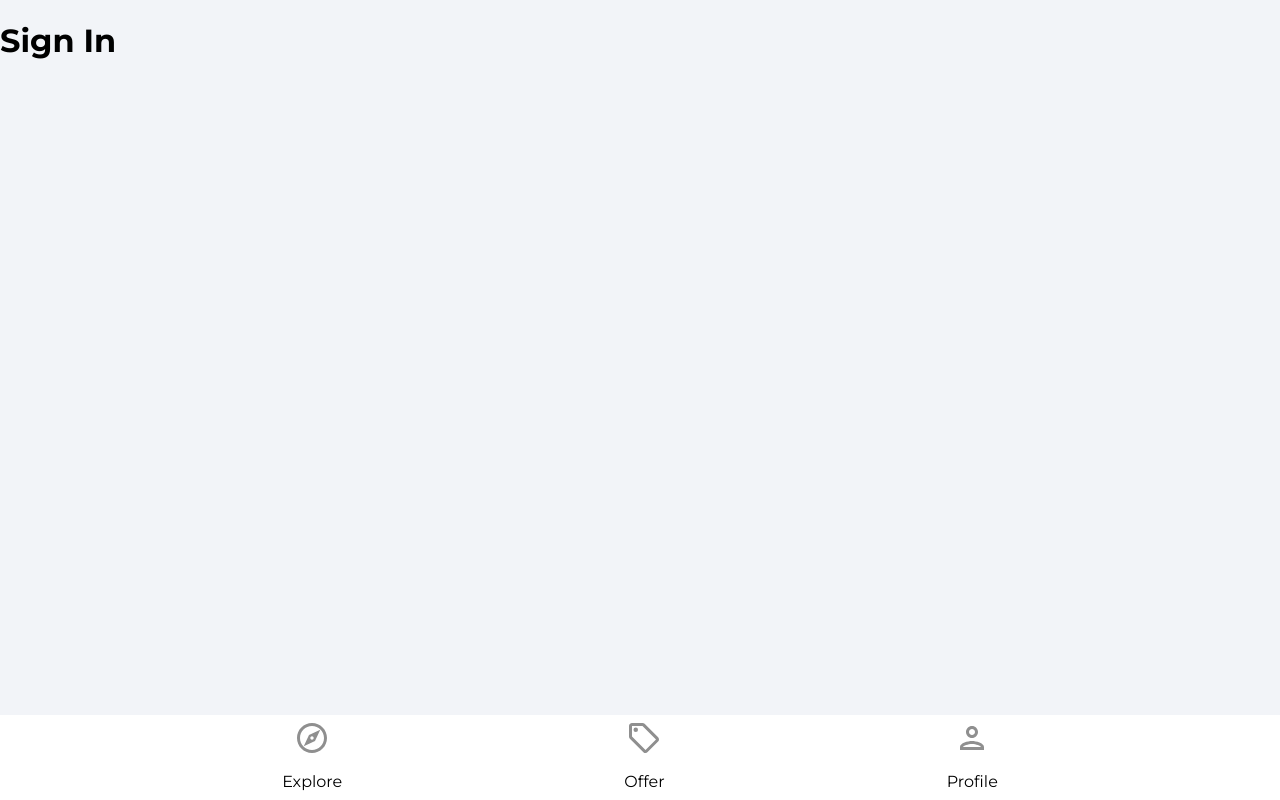
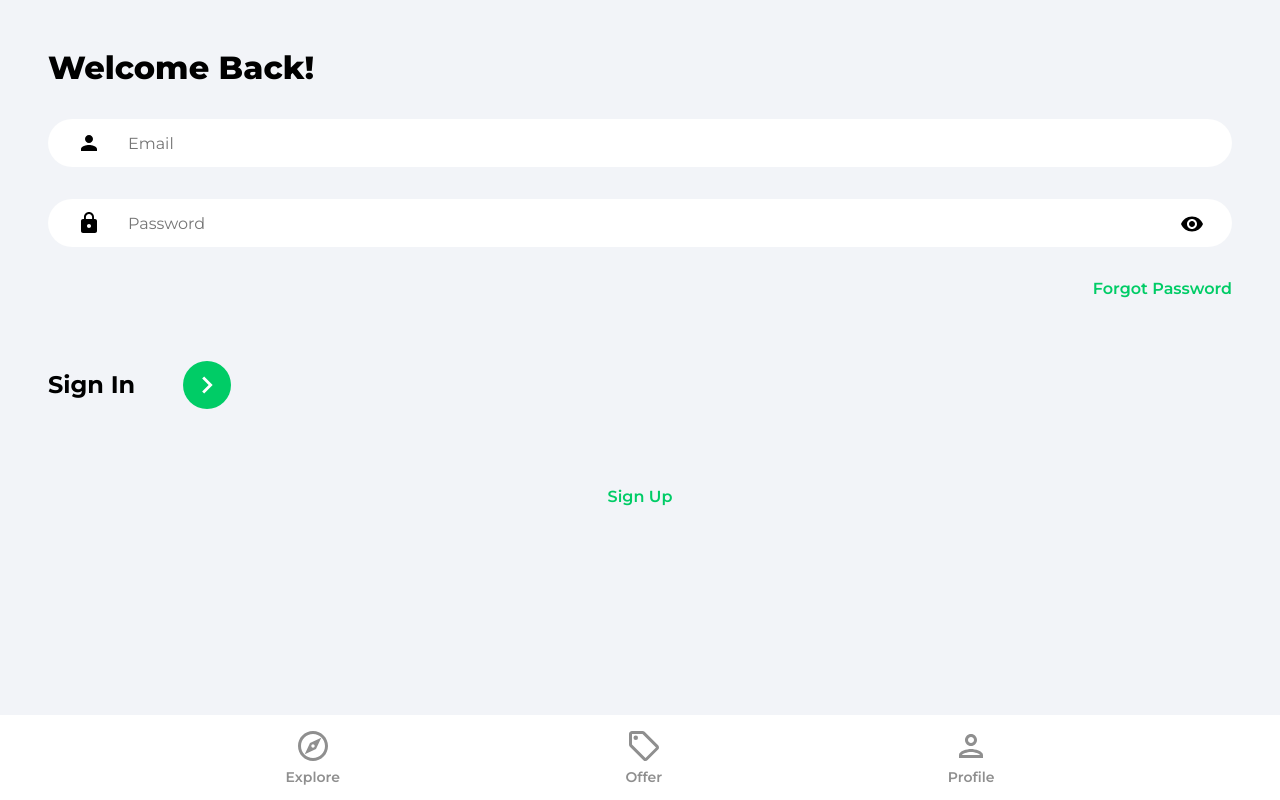
Before and after one commit to brentdoering/house-marketplace-app, a React (Create React App) app: page /sign-in in a window 1280 px wide. Built offline with nearby package versions, Linux system fonts and the light colour scheme.

Commit message:
Created Sign In and Up pages with State

```diff
--- a/src/components/Navbar.jsx
+++ b/src/components/Navbar.jsx
@@ -20,15 +20,15 @@ function Navbar() {
             <ul className="navbarListItems">
                 <li className="navbarListItem" onClick={() => navigate('/')}>
                     <ExploreIcon fill={pathMatchRoute('/') ? '#2c2c2c' : '#8f8f8f'} width='36px' height='36px' />
-                    <p>Explore</p>
+                    <p className={pathMatchRoute('/') ? 'navbarListItemNameActive' : 'navbarListItemName'}>Explore</p>
                 </li>
                 <li className="navbarListItem" onClick={() => navigate('/offers')}>
                     <OfferIcon fill={pathMatchRoute('/offers') ? '#2c2c2c' : '#8f8f8f'} width='36px' height='36px' />
-                    <p>Offer</p>
+                    <p className={pathMatchRoute('/offers') ? 'navbarListItemNameActive' : 'navbarListItemName'}>Offer</p>
                 </li>
                 <li className="navbarListItem" onClick={() => navigate('/profile')}>
                     <PersonOutlineIcon fill={pathMatchRoute('/profile') ? '#2c2c2c' : '#8f8f8f'} width='36px' height='36px' />
-                    <p>Profile</p>
+                    <p className={pathMatchRoute('/profile') ? 'navbarListItemNameActive' : 'navbarListItemName'}>Profile</p>
                 </li>
             </ul>
         </nav>
--- a/src/pages/SignIn.jsx
+++ b/src/pages/SignIn.jsx
@@ -1,8 +1,66 @@
+import {useState} from 'react'
+import {Link, useNavigate} from 'react-router-dom'
+import {ReactComponent as ArrowRightIcon} from '../assets/svg/keyboardArrowRightIcon.svg'
+import visibilityIcon from '../assets/svg/visibilityIcon.svg'
+
 function SignIn() {
+  const [showPassword, setShowPassword] = useState(false)
+  const [formData, setFormData] = useState({
+    email: '',
+    password: ''
+  })
+
+  const {email, password} = formData
+
+  const navigate = useNavigate()
+
+  const onChange = (e) => {
+    setFormData((prevState) => ({
+      ...prevState,
+      [e.target.id]: e.target.value
+    }))
+
+  }
+
+
     return (
-      <div>
-          <h1>Sign In</h1>
+      <>
+      <div className="pageContainer">
+        <header>
+          <p className="pageHeader">
+            Welcome Back!
+          </p>
+        </header>
+        <main>
+          <form>
+            <input type="email" className="emailInput" placeholder="Email" id="email" value={email} onChange={onChange} />
+
+            <div className="passwordInputDiv">
+              <input type={showPassword ? 'text' : 'password'} className="passwordInput" placeholder="Password" id="password" value={password} onChange={onChange}  />
+            <img src={visibilityIcon} alt="Show Password" className="showPassword" onClick={() => setShowPassword((prevState) => !prevState)} />
+            </div>
+
+            <Link to='/forgot-password' className='forgotPasswordLink'>Forgot Password</Link>
+
+            <div className="signInBar">
+              <p className="signInText">
+                Sign In
+              </p>
+              <button className="signInButton">
+                <ArrowRightIcon fill='#ffffff' width='34px' height='34px' />
+              </button>
+            </div>
+          </form>
+
+
+          {/* For Google OAuth Component Later */}
+
+          <Link to='/sign-up' className='registerLink'>
+            Sign Up
+          </Link>
+        </main>
       </div>
+      </>
     )
   }
 
--- a/src/pages/SignUp.jsx
+++ b/src/pages/SignUp.jsx
@@ -1,8 +1,68 @@
+import {useState} from 'react'
+import {Link, useNavigate} from 'react-router-dom'
+import {ReactComponent as ArrowRightIcon} from '../assets/svg/keyboardArrowRightIcon.svg'
+import visibilityIcon from '../assets/svg/visibilityIcon.svg'
+
 function SignUp() {
+  const [showPassword, setShowPassword] = useState(false)
+  const [formData, setFormData] = useState({
+    name: '',
+    email: '',
+    password: ''
+  })
+
+  const {name, email, password} = formData
+
+  const navigate = useNavigate()
+
+  const onChange = (e) => {
+    setFormData((prevState) => ({
+      ...prevState,
+      [e.target.id]: e.target.value
+    }))
+
+  }
+
+
     return (
-      <div>
-          <h1>Sign Up</h1>
+      <>
+      <div className="pageContainer">
+        <header>
+          <p className="pageHeader">
+            Sign Up
+          </p>
+        </header>
+        <main>
+          <form>
+            <input type="text" className="nameInput" placeholder="Name" id="name" value={name} onChange={onChange} />
+            <input type="email" className="emailInput" placeholder="Email" id="email" value={email} onChange={onChange} />
+
+            <div className="passwordInputDiv">
+              <input type={showPassword ? 'text' : 'password'} className="passwordInput" placeholder="Password" id="password" value={password} onChange={onChange}  />
+            <img src={visibilityIcon} alt="Show Password" className="showPassword" onClick={() => setShowPassword((prevState) => !prevState)} />
+            </div>
+
+            <Link to='/forgot-password' className='forgotPasswordLink'>Forgot Password</Link>
+
+            <div className="signInBar">
+              <p className="signInText">
+                Sign In
+              </p>
+              <button className="signInButton">
+                <ArrowRightIcon fill='#ffffff' width='34px' height='34px' />
+              </button>
+            </div>
+          </form>
+
+
+          {/* For Google OAuth Component Later */}
+
+          <Link to='/sign-up' className='registerLink'>
+            Sign Up
+          </Link>
+        </main>
       </div>
+      </>
     )
   }
 
```
